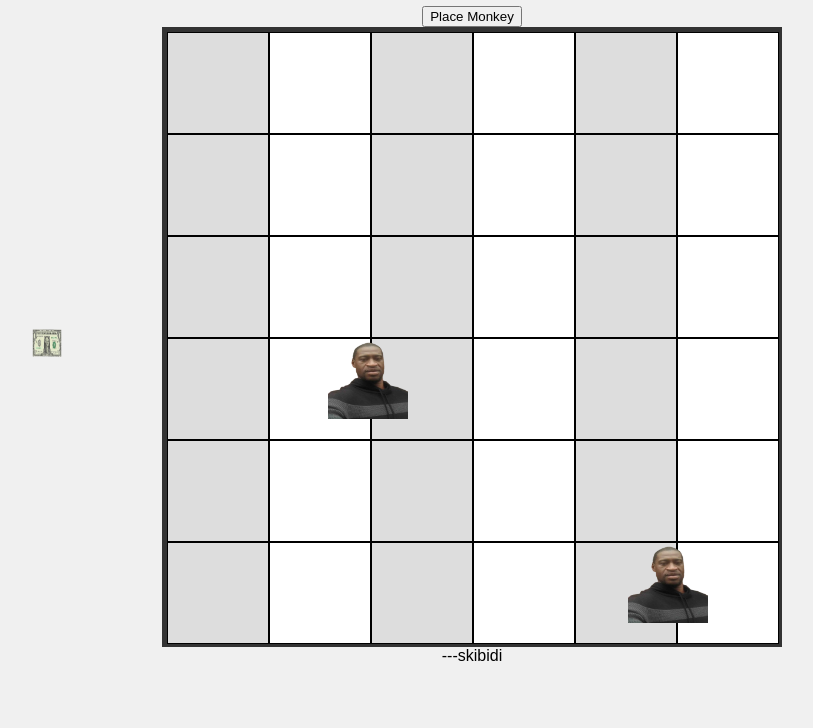
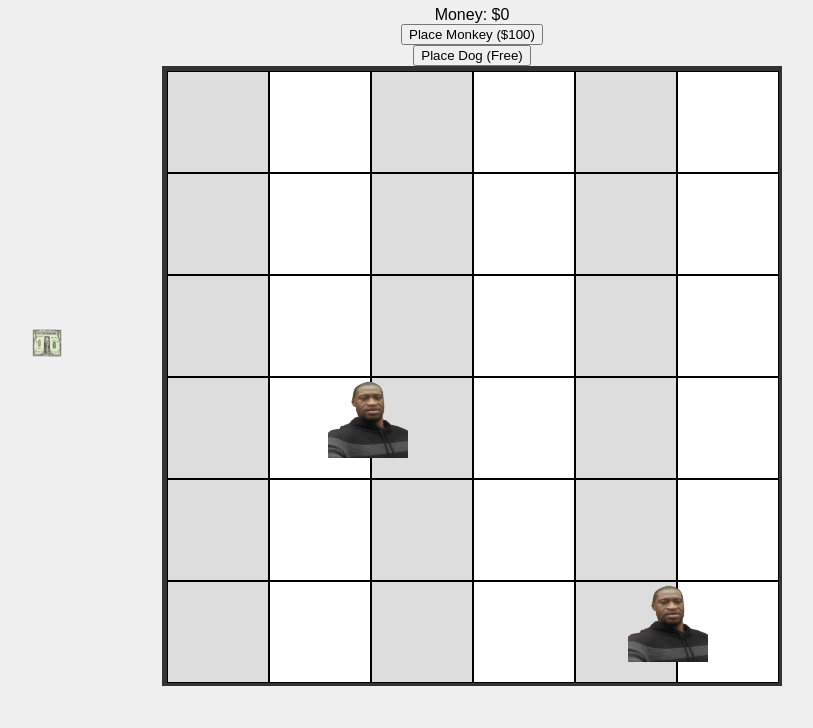
Before and after one commit to jackinov957/ultimate-defense, a plain HTML site: page index.html in a window 1280 px wide. Shown: the part 72-800 px from the top of the page, without its empty margins (168-981 px from the left). Drawn offline with Linux system fonts and the light colour scheme.

Commit message:
Update index.html

```diff
--- a/index.html
+++ b/index.html
@@ -8,11 +8,11 @@
 </head>
 <body>
   <h1>ultimate defense</h1>
-
-  <button id="place-monkey-button">Place Monkey</button>
+  <div id="money-display">Money: $0</div>
+  <button id="place-monkey-button">Place Monkey ($100)</button>
+  <button id="place-dog-button">Place Dog (Free)</button>
   <div id="game-board"></div>
 
   <script src="script.js"></script>
 </body>
 </html>
----skibidi
```
